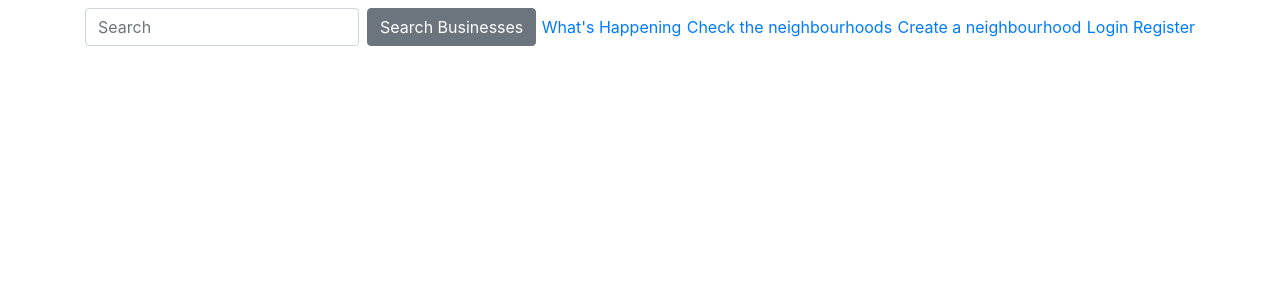
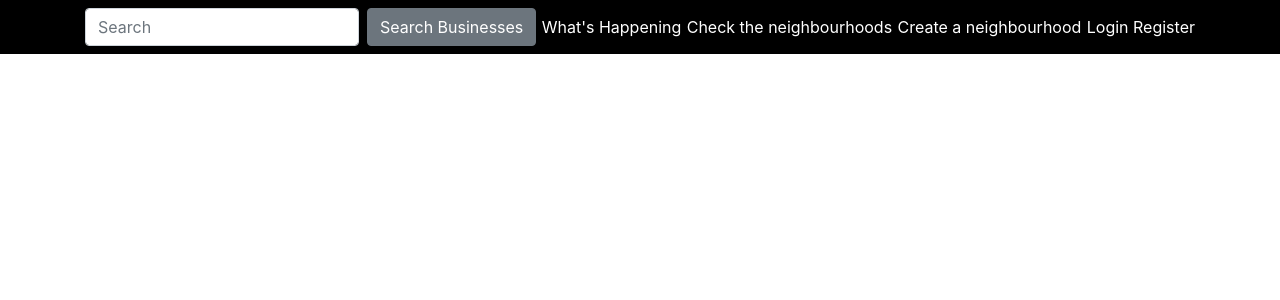
Before and after one commit to ALKEMIA-CHARLES/Neighbourhoodwatch, a Django app: template templates/main/neighbourhoodlist.html in a window 1280 px wide. Shown: the top 300 px of the page. Run offline with Django 3.2, Linux system fonts and the light colour scheme; the template is opened without the code that fills it, so the values that code supplies are empty; some libraries are stand-ins or nearby versions.

Commit message:
added styles

```diff
--- a/templates/main/base.html
+++ b/templates/main/base.html
@@ -9,43 +9,44 @@
     <meta http-equiv="X-UA-Compatible" content="ie=edge">
     {%block styles%}
     <link rel="stylesheet" href="https://stackpath.bootstrapcdn.com/bootstrap/4.4.1/css/bootstrap.min.css">
-
+    <link href="https://fonts.googleapis.com/css?family=Arvo&display=swap" rel="stylesheet">
+    <link href="https://fonts.googleapis.com/css?family=Indie+Flower&display=swap" rel="stylesheet">
     {% endblock %}
     <title>Neighbourhood watch</title>
 </head>
 
 <body>
 
-    <nav class="navbar navbar">
+    <nav class="navbar navbar" style="background-color: black; color: white;">
         <div class="container">
             <form action="{%url 'search' %}" method="GET" class="form-inline">
                 <input name='search' class="form-control mr-sm-2" type="search" placeholder="Search"
                     aria-label="Search">
-                <button class="btn btn-secondary" type="submit" >Search Businesses</button>
+                <button class="btn btn-secondary" type="submit" style="color: white;">Search Businesses</button>
             </form>
             <div>
-                <a href="{% url 'index' %}"> What's Happening</a>
+                <a href="{% url 'index' %}" style="color: white;"> What's Happening</a>
             </div>
             <div>
-                <a href="{% url 'neighbourhoodlist' %}">Check the neighbourhoods</a>
+                <a href="{% url 'neighbourhoodlist' %}" style="color: white;">Check the neighbourhoods</a>
             </div>
             <div>
-                <a href="{% url 'neighbourcreate' %}">Create a neighbourhood</a>
+                <a href="{% url 'neighbourcreate' %}" style="color: white;" >Create a neighbourhood</a>
             </div>
             <div>
                 {% if request.user.is_authenticated %}
                 <div>
-                    <a href="{% url 'profile'%}">Profile</a>
+                    <a href="{% url 'profile'%}" style="color: white;" >Profile</a>
                 </div>
                 <div>
-                    <a href="{% url 'post-create' %}">Report Something</a>
+                    <a href="{% url 'post-create' %}"  style="color: white;" >Report Something</a>
                 </div>
                 <div>
-                    <a href="{% url 'logout' %}">Logout</a>
+                    <a href="{% url 'logout' %}" style="color: white;">Logout</a>
                 </div>
                 {% else %}
-                <a href="{% url 'login' %}">Login</a>
-                <a href="{% url 'register' %}">Register</a>
+                <a href="{% url 'login' %}" style="color: white;">Login</a>
+                <a href="{% url 'register' %}" style="color: white;">Register</a>
                 {% endif %}
             </div>
         </div>
--- a/templates/main/login.html
+++ b/templates/main/login.html
@@ -2,10 +2,10 @@
 {% load crispy_forms_tags %}
 {%block content%}
 
-<div class="content-section">
+<div class="content-section" style="background-color: white; color: black;  ">
     <form method="POST">
         {% csrf_token %}
-        <fieldset class="form-group">
+        <fieldset class="form-group" style="   font-family: 'Indie Flower', ">
             <legend class="border-bottom- mb-4">Login Now
             </legend>
             {{ form|crispy }}
--- a/templates/main/neighbourhoodlist.html
+++ b/templates/main/neighbourhoodlist.html
@@ -2,14 +2,19 @@
 {%block content%}
 <div class="container">
     {% for neighbourhood in neighbourhoods %}
-    <div class="card m-3 p-3">
+    <div class="card m-3 p-3" style="background-color: black;">
         <div class="card-body">
-            <p>{{neighbourhood.name}}</p>
-            <p><a href="{% url 'contactinfo' %}"> Contact information for this area</a></p>
-            <p> <a href="{% url 'businesses' neighbourhood.id %}">View businesses in this neighbourhood</a></p>
-            <p> <a href=" {% url 'neighbourhood-detail' neighbourhood.id %} ">View Neighbourhood</a></p>
+            <p style="color: white;" style="color: white;">{{neighbourhood.name}}</p>
+            <p style="color: white;"><a href="{% url 'contactinfo' %}" style="color: white;"> Contact information for
+                    this area</a></p>
+            <p> <a href="{% url 'businesses' neighbourhood.id %}" style="color: white;">View
+                    businesses in this
+                    neighbourhood</a></p>
+            <p style="color: white;"> <a href=" {% url 'neighbourhood-detail' neighbourhood.id %} "
+                    style="color: white; font-family: 'Indie Flower',;">View
+                    Neighbourhood</a></p>
             <img src="{{neighbourhood.image.url}}" class="img-fluid" />
-            <p>{{neighbourhood.post_date}}</p>
+            <p style="color: white;">{{neighbourhood.post_date}}</p>
         </div>
     </div>
     {% endfor %}
```
Also changed, not shown: templates/main/neighbourhood_detail.html (+5 -5 lines), db.sqlite3.
